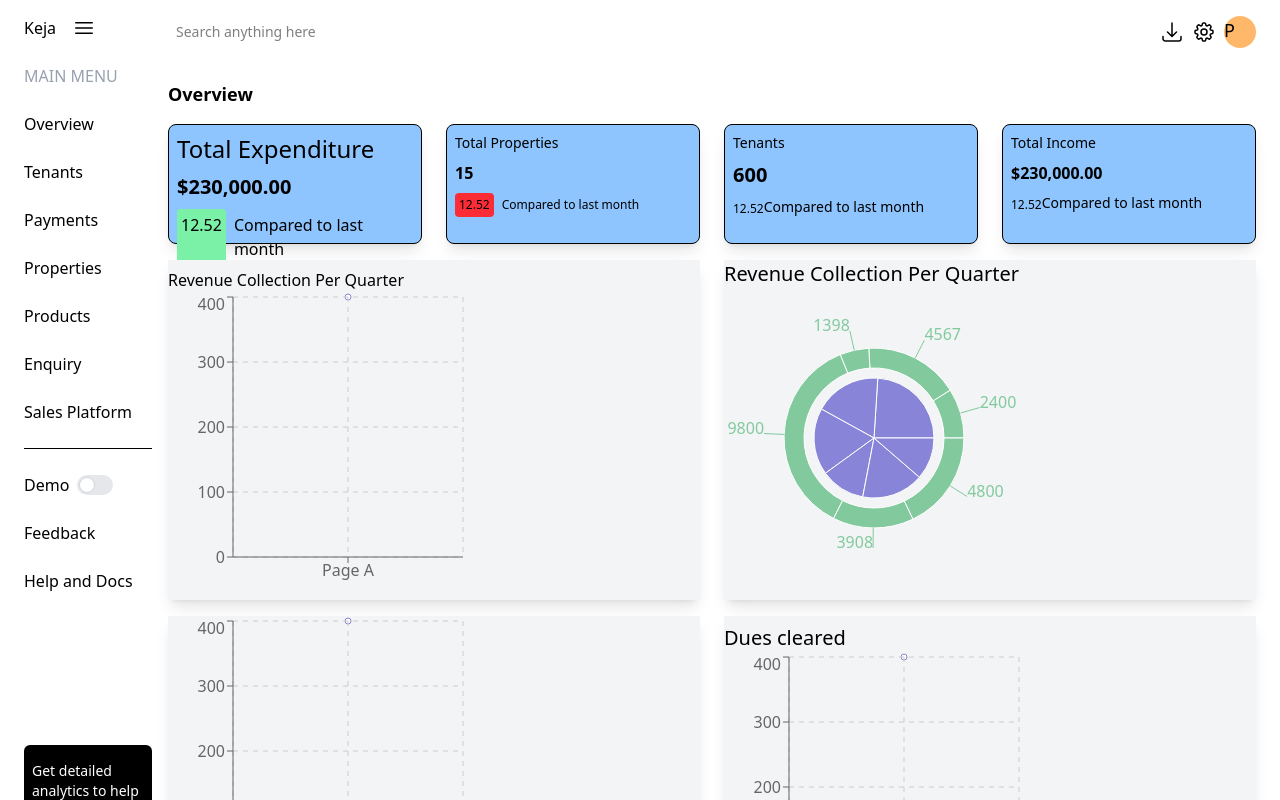
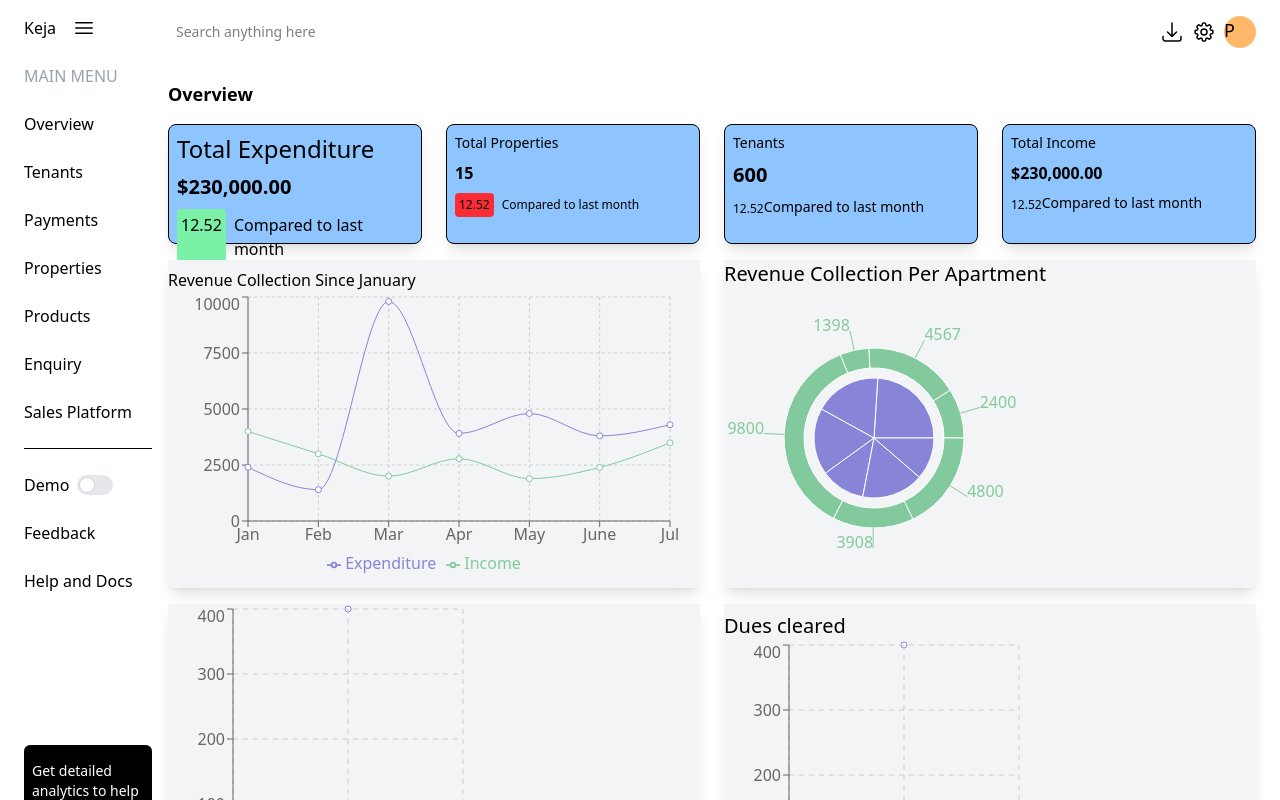
Before and after one commit to pacheko-ke/realtor, a React (Vite) app: page /dashboard in a window 1280 px wide. Shown: the top 800 px of the page. Built offline with nearby package versions, Linux system fonts and the light colour scheme.

Commit message:
polish charts

```diff
--- a/src/components/dashboard/Visualize.jsx
+++ b/src/components/dashboard/Visualize.jsx
@@ -1,4 +1,4 @@
-import React from 'react'
+import React ,{PureComponent} from 'react'
 import { LineChart, Line, CartesianGrid, XAxis, YAxis, Tooltip, ResponsiveContainer, Legend, PieChart, Pie, } from 'recharts';
 
 // dummy data for testing
@@ -21,28 +21,89 @@ const data02 = [
     { name: 'Group F', value: 4800 },
 ];
 
+
+// line chart dummy data
+const data3 = [
+    {
+        name: 'Jan',
+        Income: 4000,
+        Expenditure: 2400,
+        amt: 2400,
+    },
+    {
+        name: 'Feb',
+        Income: 3000,
+        Expenditure: 1398,
+        amt: 2210,
+    },
+    {
+        name: 'Mar',
+        Income: 2000,
+        Expenditure: 9800,
+        amt: 2290,
+    },
+    {
+        name: 'Apr',
+        Income: 2780,
+        Expenditure: 3908,
+        amt: 2000,
+    },
+    {
+        name: 'May',
+        Income: 1890,
+        Expenditure: 4800,
+        amt: 2181,
+    },
+    {
+        name: 'June',
+        Income: 2390,
+        Expenditure: 3800,
+        amt: 2500,
+    },
+    {
+        name: 'Jul',
+        Income: 3490,
+        Expenditure: 4300,
+        amt: 2100,
+    },
+];
+
 export default function Visualize() {
     return (
         <>
             {/* Data visualization section */}
             <div className="flex gap-6 flex-col md:flex-row">
                 <div className="flex w-full md:basis-1/2 bg-gray-100 shadow-lg flex-col py-2 ">
-                    <h1 className='text-md'>Revenue Collection Per Quarter</h1>
-                    <LineChart width={300} height={300} data={data} >
-                        <Line type="monotone" dataKey="uv" stroke="#8884d8" />
-                        <CartesianGrid stroke="#ccc" strokeDasharray="5 5" />
+                    <h1 className='text-md'>Revenue Collection Since January</h1>
+                    <ResponsiveContainer width="100%" height="100%">
+                        <LineChart
+                            width={500}
+                            height={300}
+                            data={data3}
+                            margin={{
+                                top: 5,
+                                right: 30,
+                                left: 20,
+                                bottom: 5,
+                            }}
+                        >
+                            <CartesianGrid strokeDasharray="3 3" />
                             <XAxis dataKey="name" />
                             <YAxis />
                             <Tooltip />
+                            <Legend />
+                            <Line type="monotone" dataKey="Expenditure" stroke="#8884d8" activeDot={{ r: 8 }} />
+                            <Line type="monotone" dataKey="Income" stroke="#82ca9d" />
                         </LineChart>
+                    </ResponsiveContainer>
                 </div>
                 <div className="flex w-full  md:basis-1/2  bg-gray-100 shadow-lg flex-col ">
-                    <h1 className='text-xl'>Revenue Collection Per Quarter</h1>
+                    <h1 className='text-xl'>Revenue Collection Per Apartment</h1>
 
                     <PieChart width={300} height={300}>
                         <Pie data={data01} dataKey="value" cx="50%" cy="50%" outerRadius={60} fill="#8884d8" />
                         <Pie data={data02} dataKey="value" cx="50%" cy="50%" innerRadius={70} outerRadius={90} fill="#82ca9d" label />
-                        <Tooltip/>
+                        <Tooltip />
                     </PieChart>
 
 
```
Lines whose indentation alone changed are shown as unchanged.
